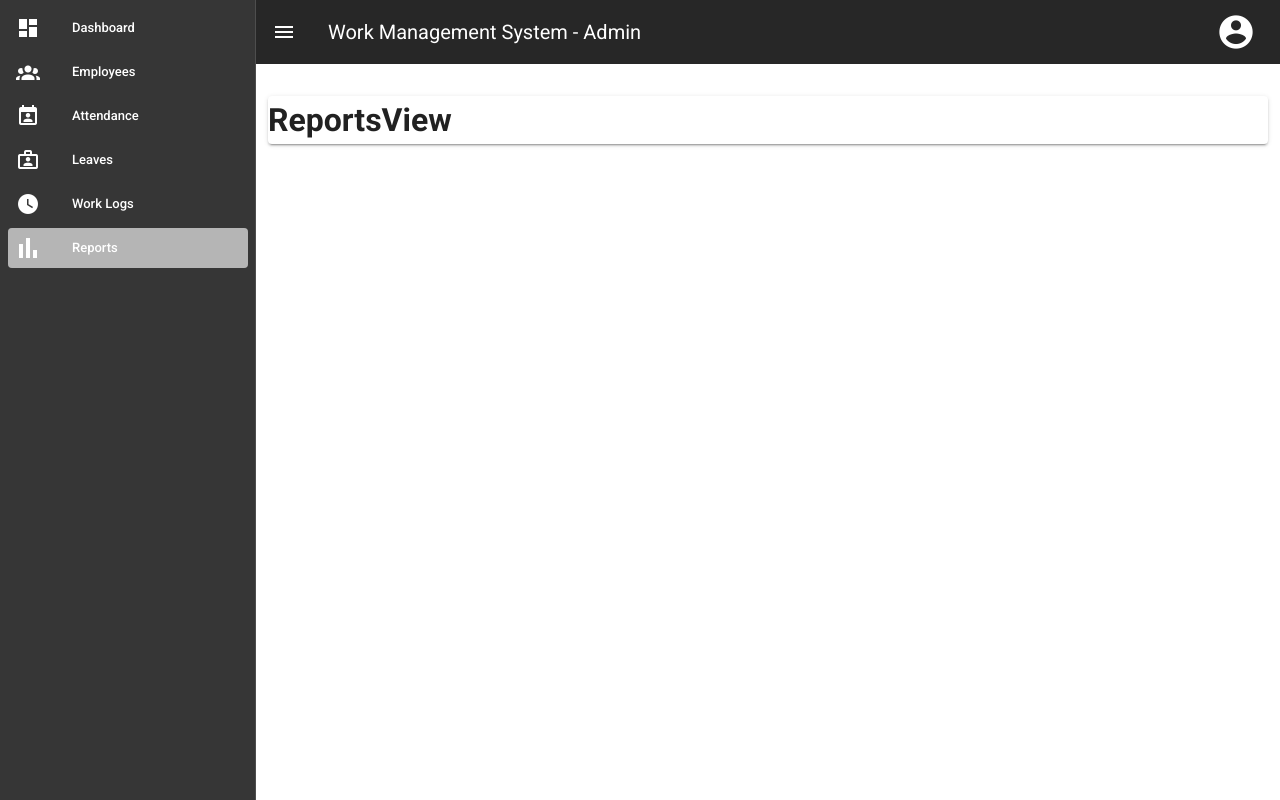
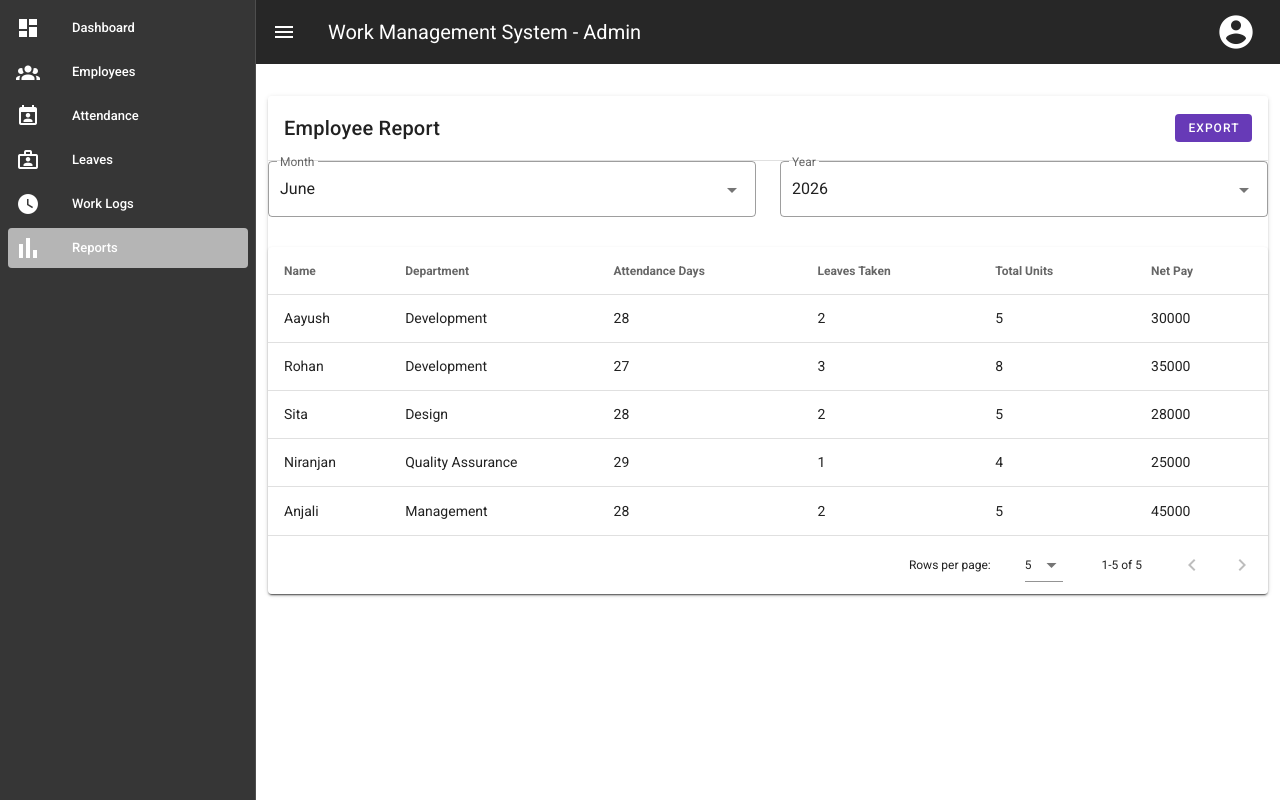
Before and after one commit to aayush11223/work_management_system, a Vue app: page /admin/reports in a window 1280 px wide. Built offline with nearby package versions, Linux system fonts and the light colour scheme.

Commit message:
ReportsViwe has been made

```diff
--- a/src/views/admin/ReportsView.vue
+++ b/src/views/admin/ReportsView.vue
@@ -1,11 +1,114 @@
 <template>
   <div>
-    <h1>ReportsView</h1>
+    <PageBtn
+      @doAction="snackbar = true"
+      title="Employee Report"
+      btnName="Export"
+    />
+
+    <!-- Snackbar -->
+    <v-snackbar v-model="snackbar" :vertical="vertical">
+      {{ text }}
+      <template v-slot:action="{ attrs }">
+        <v-btn color="indigo" text v-bind="attrs" @click="snackbar = false">
+          Close
+        </v-btn>
+      </template>
+    </v-snackbar>
+
+    <!-- Month Picker -->
+    <MonthPicker
+      :value="{ month: selectedMonth, year: selectedYear }"
+      @change="handleMonthChange"
+    />
+
+    <!-- Table -->
+    <TaBle :headers="headers" :items="reportData" />
   </div>
 </template>
 
 <script>
-export default {};
+import MonthPicker from "@/components/paycheck/MonthPicker.vue";
+import PageBtn from "@/components/common/PageBtn.vue";
+import TaBle from "@/components/common/TaBle.vue";
+
+export default {
+  name: "ReportsView",
+  components: {
+    MonthPicker,
+    PageBtn,
+    TaBle,
+  },
+  data() {
+    return {
+      selectedMonth: new Date().getMonth() + 1,
+      selectedYear: new Date().getFullYear(),
+
+      headers: [
+        { text: "Name", value: "employeeName" },
+        { text: "Department", value: "department" },
+        { text: "Attendance Days", value: "attendanceDays" },
+        { text: "Leaves Taken", value: "leavesTaken" },
+        { text: "Total Units", value: "totalUnits" },
+        { text: "Net Pay", value: "netPay" },
+      ],
+
+      reportData: [
+        {
+          employeeName: "Aayush",
+          department: "Development",
+          attendanceDays: 28,
+          leavesTaken: 2,
+          totalUnits: 5,
+          netPay: 30000,
+        },
+        {
+          employeeName: "Rohan",
+          department: "Development",
+          attendanceDays: 27,
+          leavesTaken: 3,
+          totalUnits: 8,
+          netPay: 35000,
+        },
+        {
+          employeeName: "Sita",
+          department: "Design",
+          attendanceDays: 28,
+          leavesTaken: 2,
+          totalUnits: 5,
+          netPay: 28000,
+        },
+        {
+          employeeName: "Niranjan",
+          department: "Quality Assurance",
+          attendanceDays: 29,
+          leavesTaken: 1,
+          totalUnits: 4,
+          netPay: 25000,
+        },
+        {
+          employeeName: "Anjali",
+          department: "Management",
+          attendanceDays: 28,
+          leavesTaken: 2,
+          totalUnits: 5,
+          netPay: 45000,
+        },
+      ],
+
+      // Snackbar data
+      snackbar: false,
+      text: "Export coming soon",
+      vertical: true,
+    };
+  },
+  methods: {
+    handleMonthChange(value) {
+      this.selectedMonth = value.month;
+      this.selectedYear = value.year;
+    },
+  },
+};
 </script>
 
 <style lang="scss" scoped>
```
